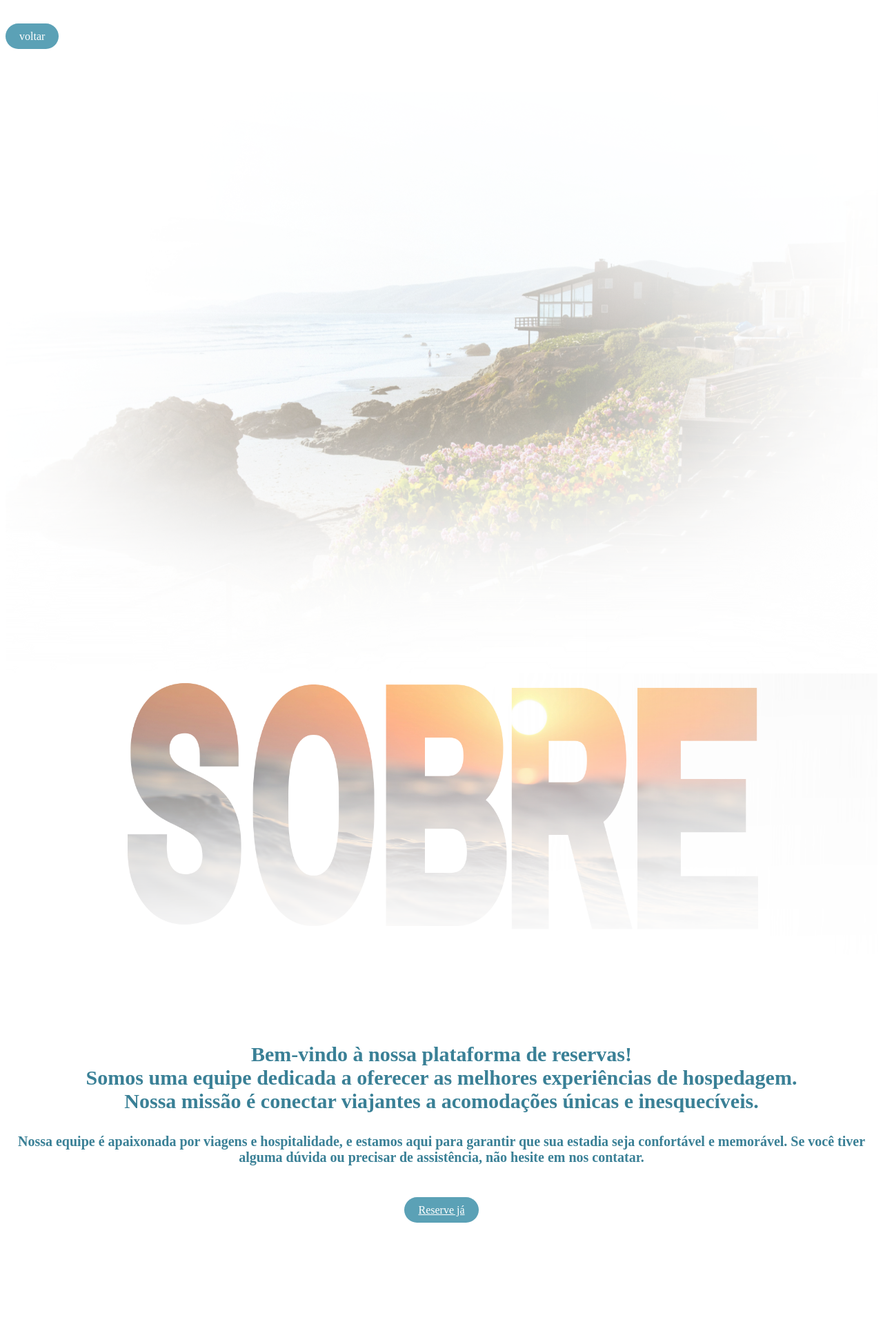
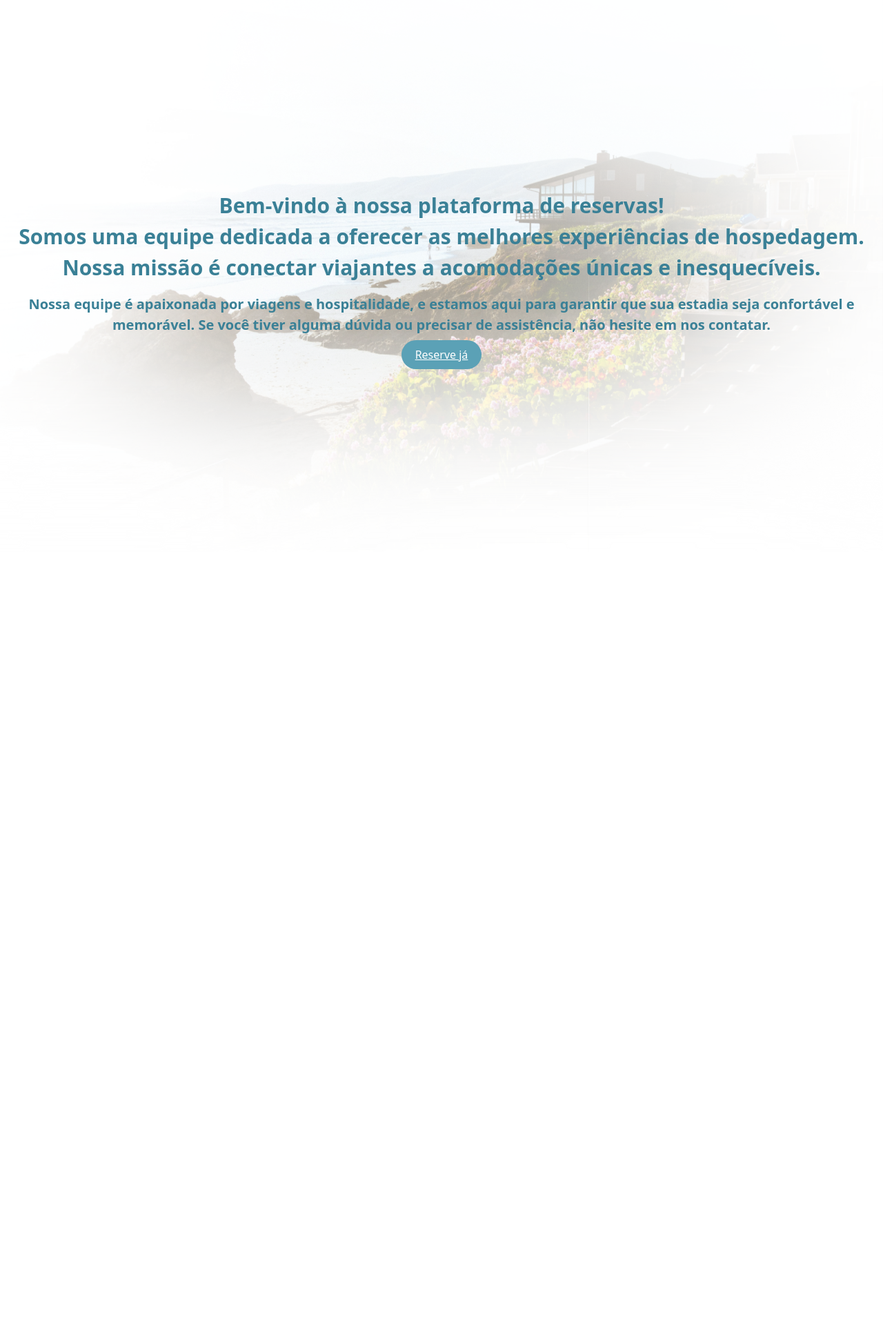
Before and after one commit to bbringsjoy/Oasis, a PHP site: page /sobre.php in a window 1280 px wide. Shown: the top 1929 px of the page at 69% size. After the commit the page ends 661 px from the top, so only its background shows below. Run offline with PHP 8.4, Linux system fonts and the light colour scheme.

Commit message:
ultima commit

```diff
--- a/View/main.phtml
+++ b/View/main.phtml
@@ -40,7 +40,7 @@
                        Sobre</a>
                   </li>
                   <li class="nav-item">
-                    <a class="nav-link active btn btn-primary btnlogin" aria-current="page" href="login.php">
+                    <a class="nav-link active btn btn-primary btnlogin" aria-current="page" href="cadastro.php">
                        Cadastre-se</a>
                   </li>
                 </div>
--- a/public/css/style.css
+++ b/public/css/style.css
@@ -232,3 +232,15 @@ h1{
 .star {
     color: var(--headcolor) !important;
 }
+
+
+.sobreimg {
+   display: flex;
+    justify-content: center;
+    align-items: center;
+    height: 100vh;
+    background: url('/imagens/Design sem nome.png') no-repeat;
+    background-size: cover;
+    background-position: center;
+
+}
--- a/public/pages/cadastro.php
+++ b/public/pages/cadastro.php
@@ -60,11 +60,6 @@ $users = User::findAll();
             <i class='bx bxs-lock-alt'></i>
         </div>
 
-        <div class="input-box">
-            <input type="password" placeholder="Confirmar senha" name="user_confirm_password" required>
-            <i class='bx bxs-lock-alt'></i>
-        </div>
-
         <button type="submit" class="btn">Cadastre-se</button>
 
         <div class="cadastro">
--- a/public/pages/home.php
+++ b/public/pages/home.php
@@ -1,6 +1,6 @@
 <main>
     <div class="destaques container">
-    <p><img src="../imagens/titulo1.png"></p>
+    <p style="text-align: center;"> <img src="../imagens/titulo1.png" style="width: 30%;"></p>
     <div class="row">
         <?php foreach ($destaques as $id => $value) { ?>
             <div class="col-md-4 mb-4">
@@ -25,7 +25,7 @@
 </div>
 <br>
 <div class="reservas container">
-    <p><img src="../imagens/titulo2.png"></p>
+    <p style="text-align: center;"><img src="../imagens/titulo2.png"style="width: 30%;"></p>
     <div class="row">
         <?php foreach ($casas as $id => $value) { ?>
             <div class="col-md-4 mb-4">
--- a/public/sobre.php
+++ b/public/sobre.php
@@ -1,36 +1,37 @@
+<!DOCTYPE html>
+<html lang="pt-br">
+<head>
+    <meta charset="UTF-8">
+    <meta name="viewport" content="width=device-width, initial-scale=1.0">
+
+    <link rel="stylesheet" href="https://cdnjs.cloudflare.com/ajax/libs/font-awesome/6.4.2/css/all.min.css"> <!-- Font Awesome -->
+
+    <link href="imagens/icon.png" rel="shortcut icon">
+
+    <title> Oásis </title>
+
+    <link href="https://cdn.jsdelivr.net/npm/bootstrap@5.3.7/dist/css/bootstrap.min.css" rel="stylesheet" integrity="sha384-LN+7fdVzj6u52u30Kp6M/trliBMCMKTyK833zpbD+pXdCLuTusPj697FH4R/5mcr" crossorigin="anonymous">
+
+     <link href="https://unpkg.com/aos@2.3.1/dist/aos.css" rel="stylesheet"><!-- animação git -->
+
+    <link rel="stylesheet" href="/css/style.css">
+</head>
+<body class="sobreimg">
 <main>
 
-<br><br>
-
-<div>
-<a class="reserve" onclick="history.back()">
-    voltar
-</a></div>
-<br><br><br><br>
-    <img src="imagens/Design sem nome.png" alt="" class="img-fluid rounded d-block col-6"
-            style="width: 100%;
-            height: auto;
-            padding: 0;
-            margin: 0;
-            border: 0;
-            ">
-        <img src="imagens/sobre2.png" alt="" style="width: 100%;">
-    <div class="sobre container>">
-
-    <div>
-
-        </div>
-        <div>
-            <p class="text-start col-6"
+    </div>
+        <div style="align-items:center; text-align: center;">
+            <p
             style="color: #3a8096;
             font-weight: bold;
             font-size: 30px;
-            text-align: center;"
+            text-align: center;
+        align-items:center;"
             >
             Bem-vindo à nossa plataforma de reservas!<br>
             Somos uma equipe dedicada a oferecer as melhores experiências de hospedagem.
             <br>Nossa missão é conectar viajantes a acomodações únicas e inesquecíveis.</p>
-            <p class="text-start col-6"
+            <p
             style="color: #3a8096;
             font-weight: bold;
             font-size: 20px;
@@ -40,7 +41,6 @@
             para garantir que sua estadia seja confortável e memorável. Se você tiver alguma dúvida ou precisar de assistência, não hesite em nos contatar.</p>
         </div>
         </div>
-        <br><br>
         <div style="text-align: center;">
             <a href="cadastro.php" class="reserve" >Reserve já</a></div>
 
@@ -63,5 +63,4 @@ color: #ffffffff;
 
 
 
-<br><br><br><br><br><br><br><br><br><br><br>
-</main>
+</main></body></html>
```
Also changed, not shown: public/css/sobre.css (deleted).
